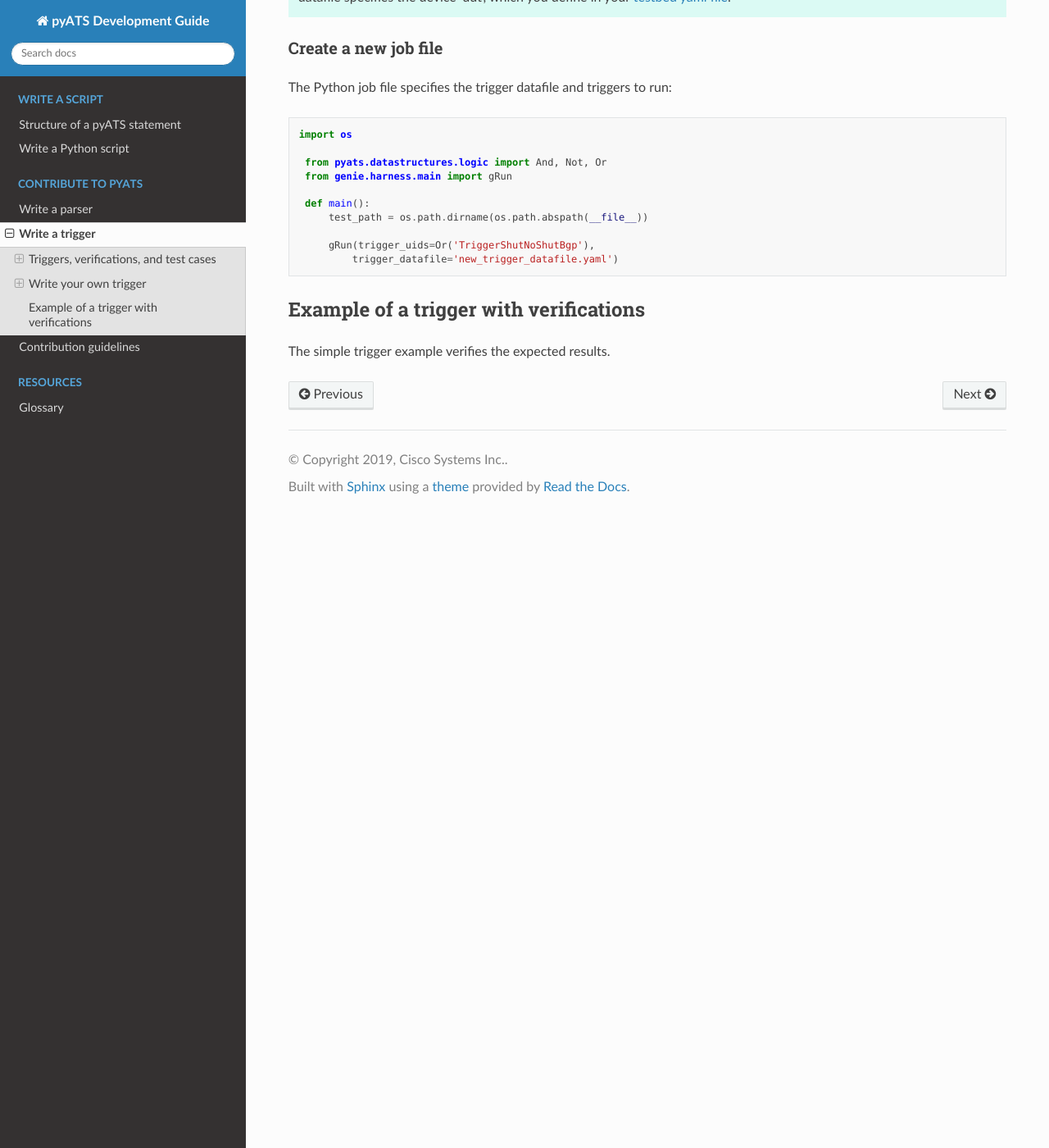
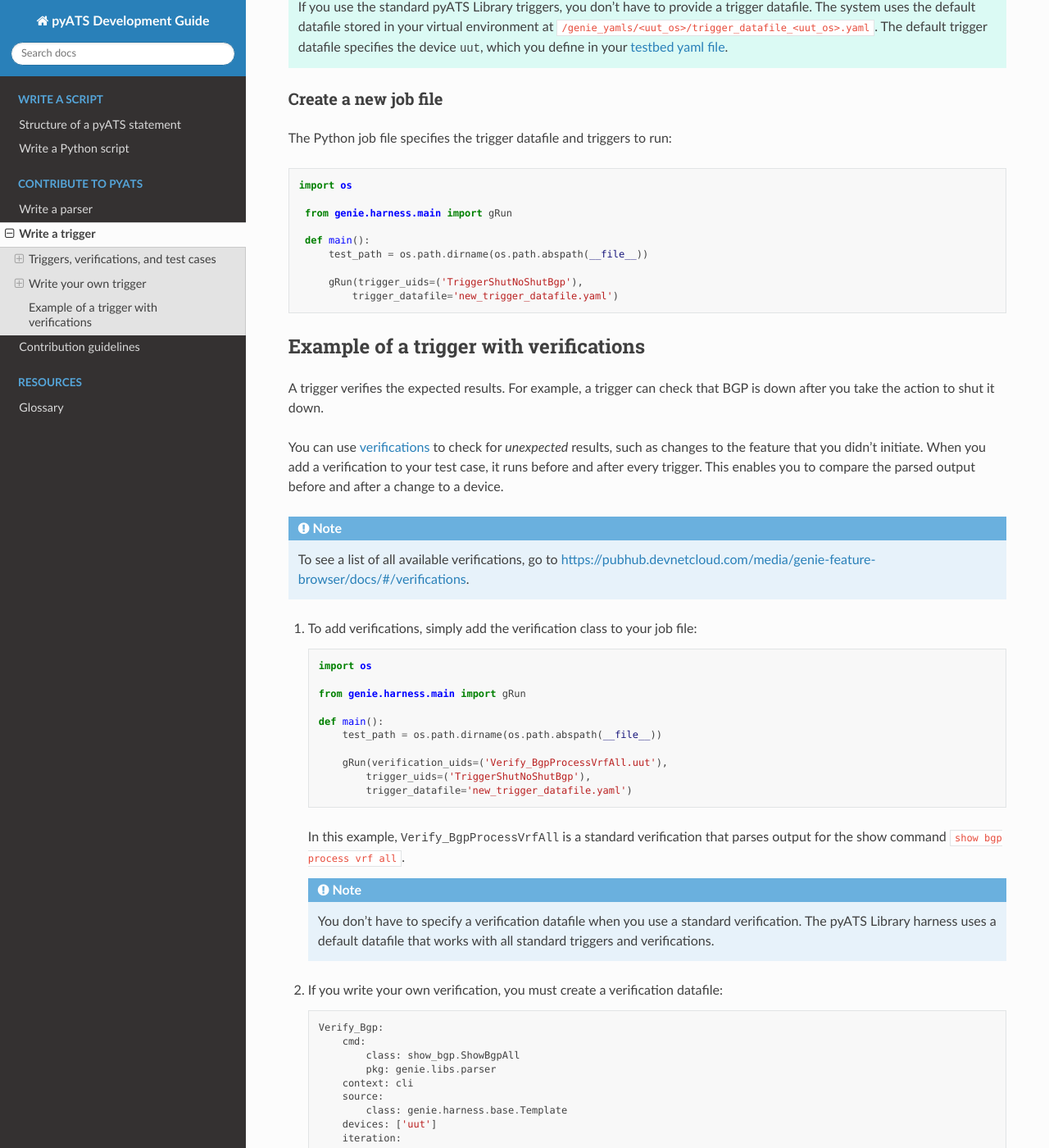
Before and after one commit to CiscoTestAutomation/getting-started, a Sphinx documentation site: the page built from source/writetrigger/writetrigger.rst, in a window 1280 px wide and 1400 px high, scrolled down 7003 px. Shown: the whole window at 82% size. Built offline with Sphinx 7.4.7 and the Read the Docs theme 2.0.0, drawn with Linux system fonts in a browser that asks for light colours; some of the changed text lies outside the part shown.

Commit message:
Draft of example with verifications section.

```diff
--- a/source/writetrigger/writetrigger.rst
+++ b/source/writetrigger/writetrigger.rst
@@ -2,7 +2,7 @@
 
 Write a trigger
 ===============
-This topic describes how to write your own triggers so that you can use the |library| to meet your network automation requirements.
+This topic describes how to write your own triggers when you want to extend the |library| functionality to meet your network automation requirements.
 
 .. note:: The *Get Started with pyATS* guide, `Run a test case <https://pubhub.devnetcloud.com/media/pyats-getting-started/docs/quickstart/runtestcase.html#run-a-test-case>`_ section explains the concepts that you need to know before you begin to write a trigger.
 
@@ -44,14 +44,11 @@
 
     "Trigger", "Python (.py)", "Defines the trigger class or classes."
     "Trigger datafile", "YAML (.yaml)", "Lists the triggers and arguments to pass to each trigger."
-    "Job file", "Python (.py)", "Imports ``gRun`` functionality from the ``harness`` package. Points to a specific datafile and identifies which triggers to run."
+    "Job file", "Python (.py)", "Imports ``gRun`` functionality from the ``harness`` package. Points to a specific datafile and identifies which triggers and (optional) verifications to run."
 
-The following diagram shows how the triggers, datafiles, and job files interact when you use the |library| harness to automate test cases.
+The following diagram shows how the triggers, datafiles, and job files interact when you use the |library| harness to run test cases.
 
 .. image:: ../images/harness_run_job.png
-
-Write your own trigger
-----------------------
 
 Example of a trigger file
 ^^^^^^^^^^^^^^^^^^^^^^^^^
@@ -59,12 +56,12 @@
 
 #. A trigger is a Python class.
 #. One Python file can have more than one trigger class.
-#. Triggers inherit from the base :monospace:`Trigger` class, which contains common setup and cleanup tasks and verifications. For more information about common setup and cleanup, see the topic :ref:`auto-testing-process` in the *Get Started with pyATS* guide.
-#. Setup steps typically check for any prerequisites and do the configuration required for the test case.
-#. If the setup steps fail (under :monospace:`@aetest.setup`), the rest of the trigger does not run.
-#. The |library| triggers typically have a test step ("shut") and a recovery test step ("unshut").
+#. Triggers inherit from the base :monospace:`Trigger` class, which contains common setup and cleanup tasks and checks. These tasks help you to identify any unexpected changes to testbed devices that are not under test. For more information about common setup and cleanup, see the topic :ref:`auto-testing-process` in the *Get Started with pyATS* guide.
+#. Trigger setup steps typically check for any prerequisites and configure the device to meet the required pre-test conditions.
+#. If any one of the setup steps under :monospace:`@aetest.setup` fails, the rest of the trigger does not run.
+#. The |library| triggers typically have a test step to change a device configuration or operational state, and a recovery test step to restore the pre-test conditions.
 
-Have a look at the following example, and then we'll explain it step-by-step.
+Have a look at the following example, and then we'll explain it step-by-step in the section :ref:`write-simple-trigger`.
 
 .. code-block:: python
 
@@ -160,9 +157,14 @@
                 self.failed("Reconfigure of Bgp {bgp_id} did not work as it is not "
                             "running".format(bgp_id=self.bgp_id))
 
+Write your own trigger
+----------------------
+
+.. _write-simple-trigger:
+
 Write a simple trigger
 ^^^^^^^^^^^^^^^^^^^^^^
-The following steps describe how you can write a simple trigger, using the :monospace:`ShutNoShutBgp` trigger example as a guide.
+The following steps describe how you can write a simple trigger using the :monospace:`ShutNoShutBgp` trigger example as a guide.
 
 #. Open a text editor and start a new :monospace:`.py` file. |br| |br|
 
@@ -199,6 +201,7 @@
 
     @aetest.setup
     def prerequisites(self, uut):
+
         output = uut.parse('show bgp process vrf all')
 
         if not 'bgp_tag' in output:
@@ -296,12 +299,12 @@
 
 where:
 
-* *TriggerShutNoShutBgp* is the name of the trigger that you call in the job file.
-* *path* is the location of your trigger file.
-* *shutnoshut* is the name of your trigger file.
-* *ShutNoShutBgp* is the trigger class.
+* :monospace:`TriggerShutNoShutBgp` is the name of the trigger that you call in the job file.
+* :monospace:`path` is the location of your trigger file.
+* :monospace:`shutnoshut` is the name of your trigger file.
+* :monospace:`ShutNoShutBgp` is the trigger class.
 
-.. tip:: If you use the standard |library| triggers, you don't have to provide a trigger datafile. The system uses the default datafile stored in your virtual environment at ``/genie_yamls/<uut_os>/trigger_datafile_<uut_os>.yaml``. The default trigger datafile specifies the device 'uut', which you define in your :term:`testbed yaml file`.
+.. tip:: If you use the standard |library| triggers, you don't have to provide a trigger datafile. The system uses the default datafile stored in your virtual environment at ``/genie_yamls/<uut_os>/trigger_datafile_<uut_os>.yaml``. The default trigger datafile specifies the device :monospace:`uut`, which you define in your :term:`testbed yaml file`.
 
 Create a new job file
 ^^^^^^^^^^^^^^^^^^^^^
@@ -311,16 +314,114 @@
 
   import os
 
-   from pyats.datastructures.logic import And, Not, Or
    from genie.harness.main import gRun
 
    def main():
        test_path = os.path.dirname(os.path.abspath(__file__))
 
-       gRun(trigger_uids=Or('TriggerShutNoShutBgp'),
+       gRun(trigger_uids=('TriggerShutNoShutBgp'),
            trigger_datafile='new_trigger_datafile.yaml')
 
 
 Example of a trigger with verifications
 ---------------------------------------
-The simple trigger example verifies the expected results.
+A trigger verifies the expected results. For example, a trigger can check that BGP is down after you take the action to shut it down.
+
+You can use :term:`verifications <verification>` to check for *unexpected* results, such as changes to the feature that you didn't initiate. When you add a verification to your test case, it runs before and after every trigger. This enables you to compare the parsed output before and after a change to a device.
+
+.. note:: To see a list of all available verifications, go to https://pubhub.devnetcloud.com/media/genie-feature-browser/docs/#/verifications.
+
+#. To add verifications, simply add the verification class to your job file:
+
+   .. code-block::
+
+    import os
+
+    from genie.harness.main import gRun
+
+    def main():
+        test_path = os.path.dirname(os.path.abspath(__file__))
+
+        gRun(verification_uids=('Verify_BgpProcessVrfAll.uut'),
+            trigger_uids=('TriggerShutNoShutBgp'),
+            trigger_datafile='new_trigger_datafile.yaml')
+
+   In this example, :monospace:`Verify_BgpProcessVrfAll` is a standard verification that parses output for the show command ``show bgp process vrf all``.
+
+   .. note:: You don't have to specify a verification datafile when you use a standard verification. The |library| harness uses a default datafile that works with all standard triggers and verifications.
+
+#. If you write your own verification, you must create a verification datafile:
+
+   .. code-block:: python
+
+    Verify_Bgp:
+        cmd:
+            class: show_bgp.ShowBgpAll
+            pkg: genie.libs.parser
+        context: cli
+        source:
+            class: genie.harness.base.Template
+        devices: ['uut']
+        iteration:
+        attempt: 5
+        interval: 10
+        exclude:
+        - if_handle
+        - keepalives
+        - last_reset
+        - reset_reason
+        - foreign_port
+        - local_port
+        - msg_rcvd
+        - msg_sent
+        - up_down
+        - bgp_table_version
+        - routing_table_version
+        - tbl_ver
+        - table_version
+        - memory_usage
+        - updates
+        - mss
+        - total
+        - total_bytes
+        - up_time
+        - bgp_negotiated_keepalive_timers
+        - hold_time
+        - keepalive_interval
+        - sent
+        - received
+        - status_codes
+        - holdtime
+        - router_id
+        - connections_dropped
+        - connections_established
+        - advertised
+        - prefixes
+        - routes
+        - state_pfxrcd
+
+   The :monospace:`exclude` block defines keys that are unrelated to your test case. Excluded keys typically have dynamic values, and you don't use them in your test cases. |br| |br|
+
+#. Add the verification datafile and verification class to the job file:
+
+   .. code-block:: python
+
+    import os
+
+    from genie.harness.main import gRun
+
+    def main():
+        test_path = os.path.dirname(os.path.abspath(__file__))
+
+        gRun(verification_uids=('Verify_Bgp.uut'),
+            trigger_uids=('TriggerShutNoShutBgp'),
+            verification_datafile='new_verification_datafile.yaml'
+            trigger_datafile='new_trigger_datafile.yaml')
+
+   In this example, :monospace:`Verify_Bgp` is the name of the verification class that you defined in the verification datafile. |br| |br|
+
+#. To run the job::
+
+    pyats run job job.py --testbed-file tb.yaml
+
+   where :monospace:`tb.yaml` is your testbed file.
```
Also changed, not shown: other parts of source/writetrigger/writetrigger.rst (+1 -1 lines).
